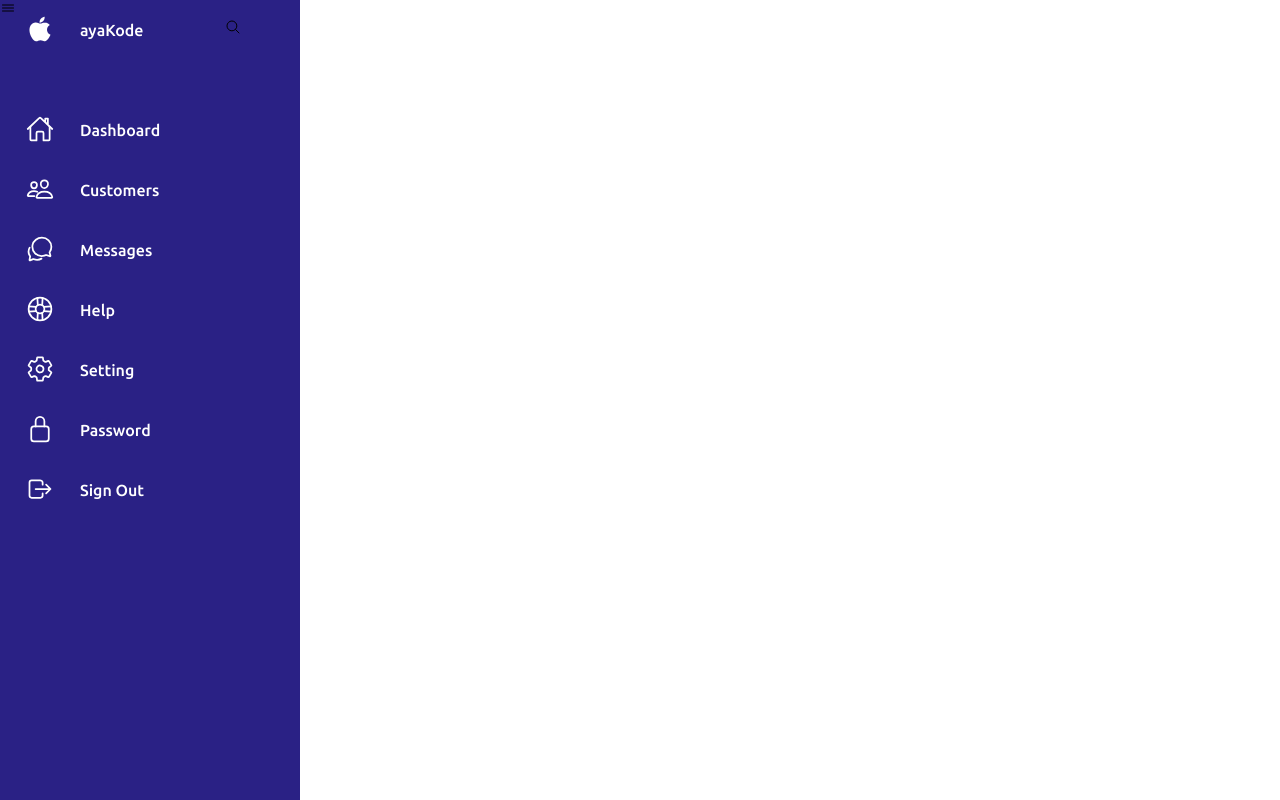
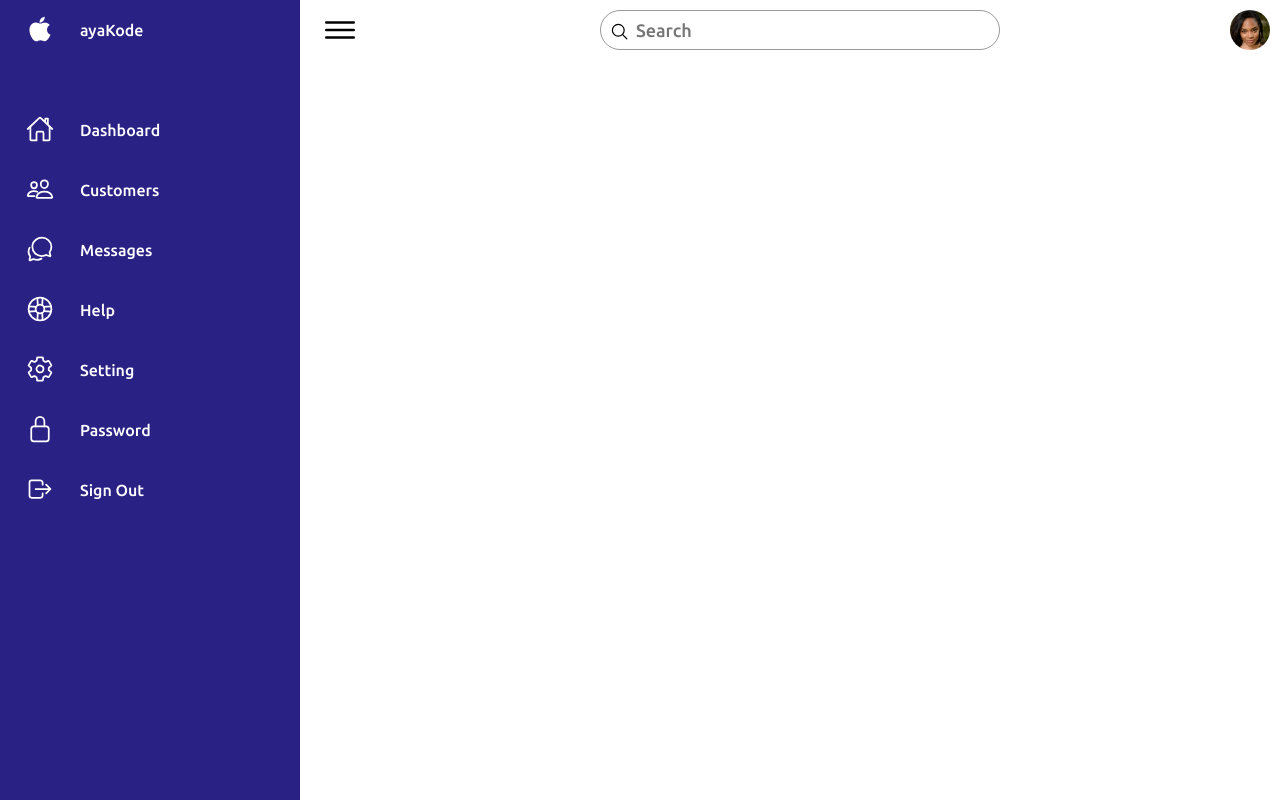
Before and after one commit to khalilo2ya/__AdminDashboardResponsive, a plain HTML site: page index.html in a window 1280 px wide. Drawn offline with nearby package versions, Linux system fonts and the light colour scheme.

Commit message:
done main

```diff
--- a/assets/css/style.css
+++ b/assets/css/style.css
@@ -120,5 +120,76 @@ body{
     border-radius: 50%;
     box-shadow: 35px -35px 0 10px var(--white);
     pointer-events: none;
+}
 
+/* ============== Main ======================= */
+.main{
+    position: absolute;
+    width: calc(100% - 300px);
+    left: 300px;
+    min-height: 100vh;
+    background: var(--white);
+    transition: 0.5s;
 }
+.topbar{
+    width: 100%;
+    height: 60px;
+    display: flex;
+    justify-content: space-between;
+    align-items: center;
+    padding: 0 10px;
+}
+.toggle{
+    position: relative;
+    /*top: 0;*/
+    width: 60px;
+    height: 60px;
+    /*background: #ccc;*/
+    display: flex;
+    justify-content: center;
+    align-items: center;
+    font-size: 2.5rem;
+    cursor: pointer;
+}
+.search{
+    position: relative;
+    width: 400px;
+    margin: 0 10px;
+}
+.search label{
+    position: relative;
+    width: 100%;
+}
+.search label input{
+    width: 100%;
+    height: 40px;
+    border-radius: 40px;
+    padding: 5px 20px;
+    padding-left: 35px;
+    font-size: 18px;
+    outline: none;
+    border: 1px solid var(--black2);
+}
+.search label ion-icon{
+    position: absolute;
+    top: 0;
+    left: 10px;
+    font-size: 1.2rem;
+}
+
+.user{
+    position: relative;
+    width: 40px;
+    height: 40px;
+    border-radius: 50%;
+    overflow: hidden;
+    cursor: pointer;
+}
+.user img{
+    position: absolute;
+    top:0;
+    left: 0;
+    width: 100%;
+    height: 100%;
+    object-fit: cover;
+}
--- a/index.html
+++ b/index.html
@@ -97,7 +97,9 @@
                     <ion-icon name="search-outline"></ion-icon>
                 </label>
             </div>
-            <div class="user"></div>
+            <div class="user">
+                <img src="assets/imgs/customer01.jpg" alt="User">
+            </div>
         </div>
     </div>
 
```
Also changed, not shown: assets/imgs/customer01.jpg (added), assets/imgs/customer02.jpg (added).
